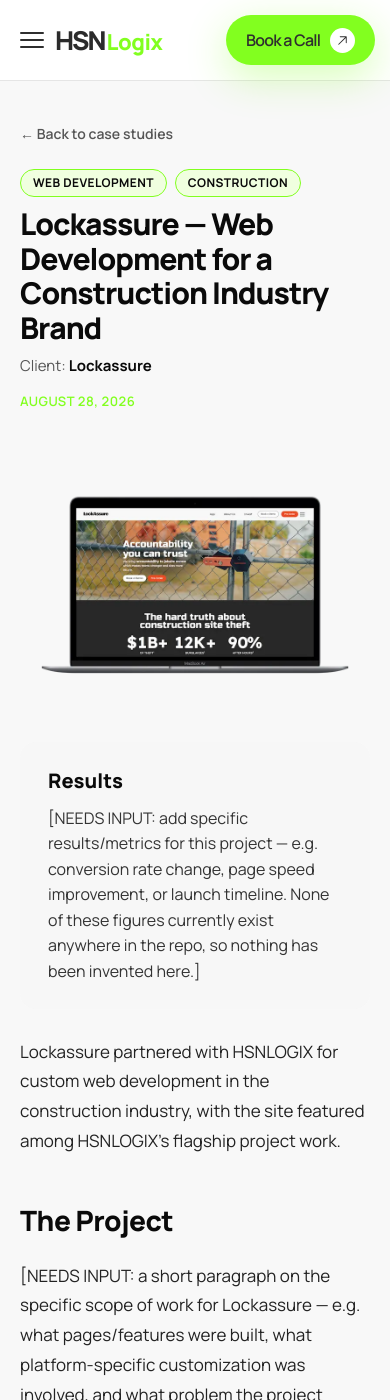
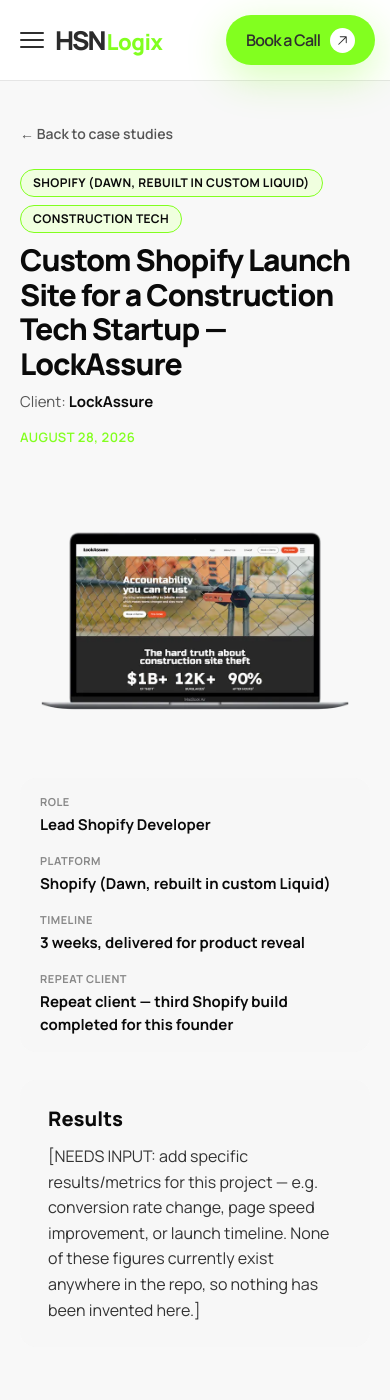
Before and after one commit to gr8ahmad/hsnlogix, a Jekyll site: the page built from _case_studies/lockassure.md, in a window 390 px wide and 1400 px high. Built offline with Jekyll 4.4.1, drawn with Linux system fonts in a browser that asks for light colours; some of the changed text lies outside the part shown.

Commit message:
Add real case study content, Quick Facts block, and internal card links
- Restructure case-study layout: Quick Facts block (Role/Platform/Timeline/
  Repeat client, omitting absent fields) after the hero image, before body
- Add role, timeline, repeat_client to front matter schema
- Replace the "The Project" heading with The Challenge/The Approach/
  The Result across all four case studies (real copy from Rohan)
- Add two new case studies: WholeNights and Mave, reusing their existing
  homepage screenshots (whole-nights.webp, drinkmave.webp)
- Results field left untouched -- still [NEEDS INPUT], no metrics invented
- Homepage Featured Projects cards now click through to the internal case
  study pages instead of the external live sites

```diff
--- a/_case_studies/lockassure.md
+++ b/_case_studies/lockassure.md
@@ -1,20 +1,29 @@
 ---
 layout: case-study
-title: "Lockassure — Web Development for a Construction Industry Brand"
-client: Lockassure
-category: Construction
-platform: Web Development
+title: "Custom Shopify Launch Site for a Construction Tech Startup — LockAssure"
+client: LockAssure
+category: Construction Tech
+platform: Shopify (Dawn, rebuilt in custom Liquid)
+role: Lead Shopify Developer
+timeline: "3 weeks, delivered for product reveal"
+repeat_client: "Repeat client — third Shopify build completed for this founder"
 date: 2026-08-28
 image: /lockassure.webp
-url_live: https://lockassure.com/
-excerpt: "Custom web development for Lockassure, a construction-industry business, built to present their offering clearly and convert visitors."
+url_live: https://lockassure.com
+excerpt: "A launch-ready site that converted visitor interest into booked demos and investor conversations from day one."
 results: "[NEEDS INPUT: add specific results/metrics for this project — e.g. conversion rate change, page speed improvement, or launch timeline. None of these figures currently exist anywhere in the repo, so nothing has been invented here.]"
 ---
 
-Lockassure partnered with HSNLOGIX for custom web development in the construction industry, with the site featured among HSNLOGIX's flagship project work.
+## The Challenge
 
-## The Project
+LockAssure needed a launch site for a product reveal, but the goal wasn't standard ecommerce checkout, it was pre-orders, demo bookings, and investor inquiries. That's a different conversion problem: the site had to build enough trust and clarity in a construction security product, fast, to get a stranger to book a call or hand over their email before the product had shipped.
 
-[NEEDS INPUT: a short paragraph on the specific scope of work for Lockassure — e.g. what pages/features were built, what platform-specific customization was involved, and what problem the project solved for the client. This detail isn't documented elsewhere in the repo, so it needs to come from you rather than being guessed.]
+## The Approach
 
-Visit the live site: [lockassure.com](https://lockassure.com/)
+Six fully custom pages, rebuilt from the Dawn theme in Liquid to match a detailed Figma design pixel-for-pixel, no off-the-shelf sections doing the heavy lifting. Calendly was integrated directly for demo bookings, alongside a custom email capture flow built specifically for investor and early-access interest, not a generic newsletter signup. The entire build was delivered in three weeks to hit a fixed product reveal date, with zero slippage on the launch.
+
+## The Result
+
+A launch-ready site that converted visitor interest into booked demos and investor conversations from day one. This was the third Shopify project this founder brought to HSNLOGIX, the strongest proof of the work isn't the site itself, it's that the same client kept coming back for each new phase of the business.
+
+Visit the live site: [lockassure.com](https://lockassure.com)
--- a/_layouts/case-study.html
+++ b/_layouts/case-study.html
@@ -18,6 +18,33 @@ layout: default
     <img src="{{ page.image }}" alt="{{ page.client }}">
   </div>
   {% endif %}
+
+  <div class="case-study-quick-facts">
+    {% if page.role %}
+    <div class="quick-fact">
+      <span class="quick-fact-label">Role</span>
+      <span class="quick-fact-value">{{ page.role }}</span>
+    </div>
+    {% endif %}
+    {% if page.platform %}
+    <div class="quick-fact">
+      <span class="quick-fact-label">Platform</span>
+      <span class="quick-fact-value">{{ page.platform }}</span>
+    </div>
+    {% endif %}
+    {% if page.timeline %}
+    <div class="quick-fact">
+      <span class="quick-fact-label">Timeline</span>
+      <span class="quick-fact-value">{{ page.timeline }}</span>
+    </div>
+    {% endif %}
+    {% if page.repeat_client %}
+    <div class="quick-fact">
+      <span class="quick-fact-label">Repeat client</span>
+      <span class="quick-fact-value">{{ page.repeat_client }}</span>
+    </div>
+    {% endif %}
+  </div>
 
   {% if page.results %}
   <div class="case-study-results">
--- a/blog.css
+++ b/blog.css
@@ -346,3 +346,40 @@
 .case-study-cta {
     margin-top: 40px;
 }
+
+.case-study-quick-facts {
+    display: flex;
+    flex-wrap: wrap;
+    gap: 24px;
+    background: #F7F7F7;
+    border-radius: 16px;
+    padding: 20px 28px;
+    margin: 28px 0;
+}
+
+.quick-fact {
+    display: flex;
+    flex-direction: column;
+    gap: 4px;
+    min-width: 130px;
+}
+
+.quick-fact-label {
+    font-family: 'Manrope', sans-serif;
+    font-weight: 700;
+    font-size: 11px;
+    text-transform: uppercase;
+    letter-spacing: 0.5px;
+    color: #888;
+}
+
+.quick-fact-value {
+    font-family: 'Manrope', sans-serif;
+    font-weight: 700;
+    font-size: 15px;
+    color: #0A0A0A;
+}
+
+@media (max-width: 640px) {
+    .case-study-quick-facts { gap: 16px; padding: 16px 20px; }
+}
```
Also changed, not shown: _case_studies/laboostudio.md (+14 -7 lines), _case_studies/mave.md (added, +32 -0 lines), _case_studies/wholenights.md (added, +32 -0 lines), index.html (+4 -4 lines).
